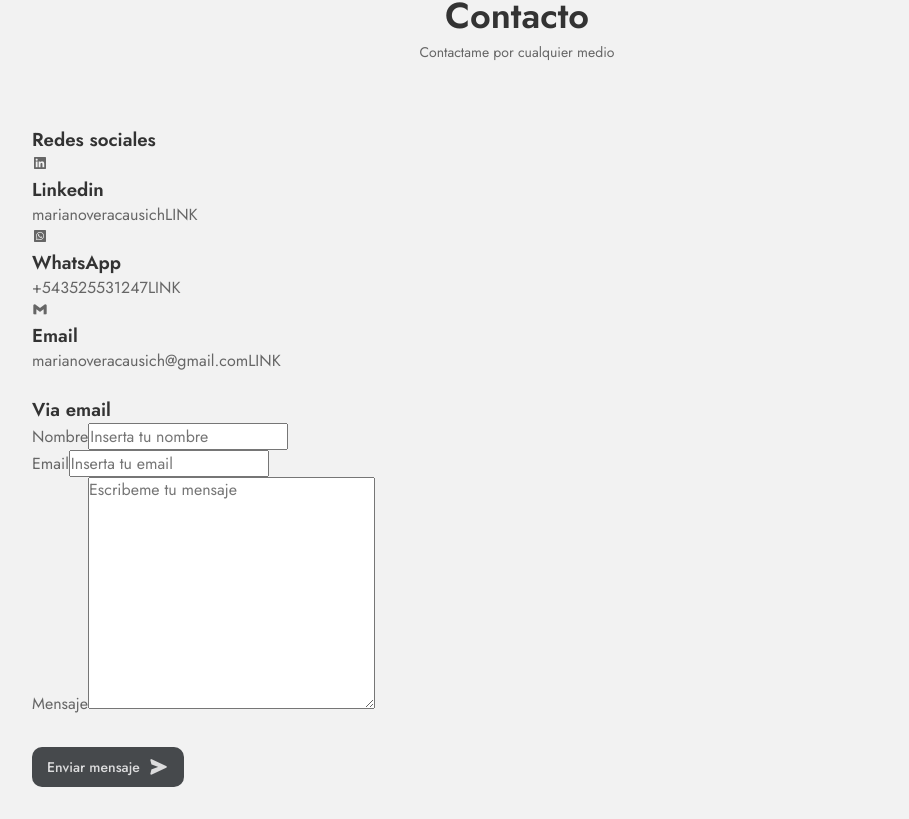
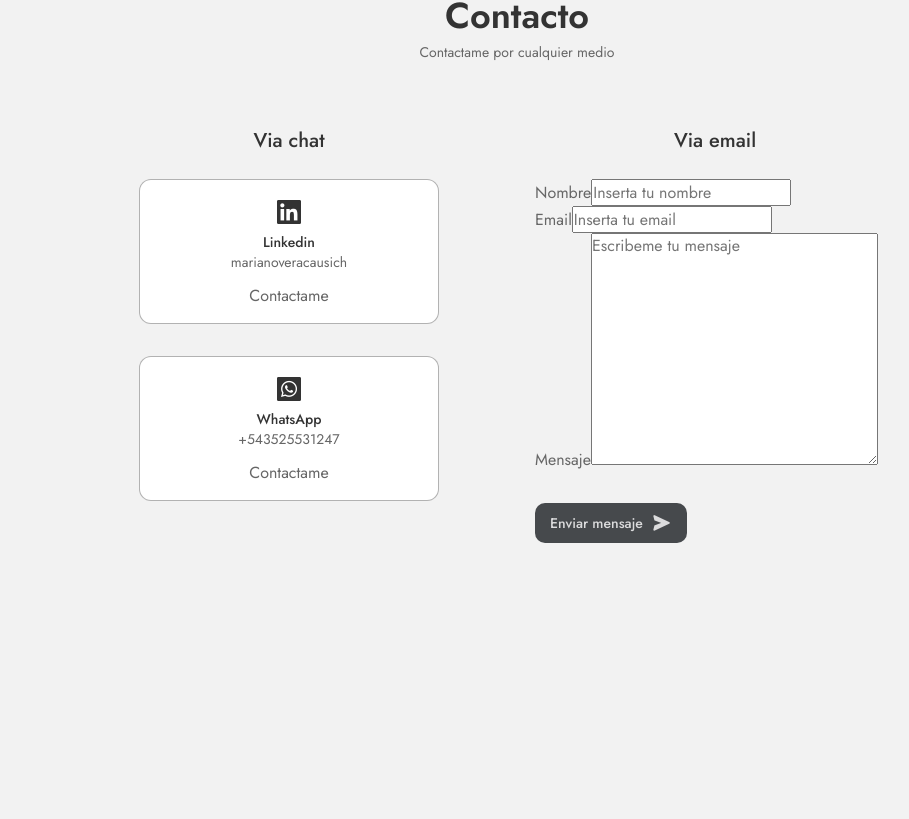
Before and after one commit to MarianoVera22/react-portfolio, a React (Create React App) app: page / in a window 1280 px wide. Shown: the part 3117-3936 px from the top of the page, without its empty margins (123-1032 px from the left). After the commit the page ends 3740 px from the top, so only its background shows below. Built offline with nearby package versions, Linux system fonts and the light colour scheme.

Commit message:
estilos contactos

```diff
--- a/src/components/contact/Contact.css
+++ b/src/components/contact/Contact.css
@@ -0,0 +1,64 @@
+.contact-container {
+  grid-template-columns: repeat(2, max-content);
+  justify-content: center;
+  column-gap: 6rem;
+  padding-bottom: 3rem;
+}
+
+.contact-title {
+  text-align: center;
+  font-size: var(--h3-font-size);
+  font-weight: var(--font-medium);
+  margin-bottom: var(--mb-1-5);
+}
+
+.contact-info {
+  display: grid;
+  row-gap: 2rem;
+  grid-template-columns: 300px;
+}
+
+.contact-card {
+  background-color: var(--container-color);
+  border: 1px solid rgba(0, 0, 0, 0.3);
+  padding: 1rem;
+  border-radius: 0.75rem;
+  text-align: center;
+}
+
+.contact-card-icon {
+  font-size: 2rem;
+  color: var(--title-color);
+  margin-bottom: var(--mb-0-25);
+}
+
+.contact-card-title,
+.contact-card-data {
+  font-size: var(--small-font-size);
+}
+
+.contact-card-title {
+  font-weight: var(--font-medium);
+}
+
+.contact-card-data {
+  display: block;
+  margin-bottom: var(--mb-0-75);
+}
+
+.contact-button {
+  color: var(--text-color);
+  font-size: var(--normal-font-size);
+  display: inline-flex;
+  align-items: center;
+  justify-content: center;
+  column-gap: 0.25rem;
+}
+
+.contact-button:hover {
+  color: #1985a1;
+}
+
+.contact-form {
+  width: 360px;
+}
--- a/src/components/contact/Contact.jsx
+++ b/src/components/contact/Contact.jsx
@@ -1,4 +1,5 @@
 import React from "react";
+import "./Contact.css";
 
 const Contact = () => {
   return (
@@ -8,7 +9,7 @@ const Contact = () => {
 
       <div className="contact-container container grid">
         <div className="contact-content">
-          <h3 className="contact-title">Redes sociales</h3>
+          <h3 className="contact-title">Via chat</h3>
           <div className="contact-info">
             <div className="contact-card">
               <i className="bx bxl-linkedin-square contact-card-icon"></i>
@@ -22,7 +23,7 @@ const Contact = () => {
                 target="_blank"
                 rel="noreferrer"
               >
-                LINK
+                Contactame
               </a>
             </div>
 
@@ -33,16 +34,16 @@ const Contact = () => {
               <span className="contact-card-data">+543525531247</span>
 
               <a
-                href="https://www.linkedin.com/in/marianoveracausich/"
+                href="https://wa.me/+5493525531247"
                 className="contact-button"
                 target="_blank"
                 rel="noreferrer"
               >
-                LINK
+                Contactame
               </a>
             </div>
 
-            <div className="contact-card">
+            {/* <div className="contact-card">
               <i className="bx bxl-gmail contact-card-icon"></i>
 
               <h3 className="contact-card-title">Email</h3>
@@ -56,13 +57,13 @@ const Contact = () => {
                 target="_blank"
                 rel="noreferrer"
               >
-                LINK
+                Contactame
               </a>
-            </div>
+            </div> */}
           </div>
         </div>
 
-        <div className="contact-content">
+        <div className="contact-content-form">
           <h3 className="contact-title">Via email</h3>
           <form className="contact-form">
             <div className="contact-form-div">
```
